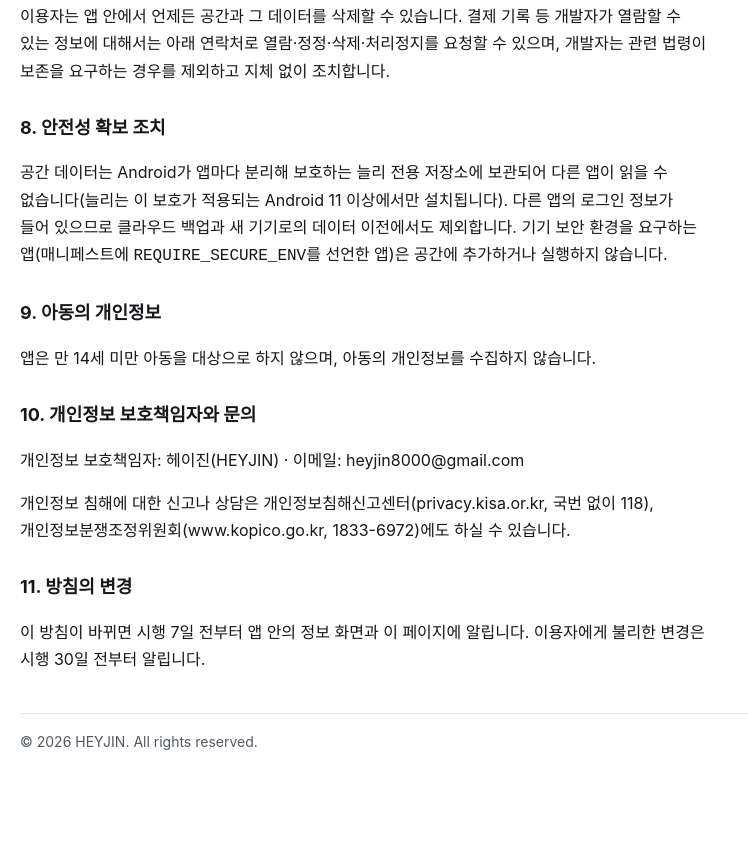
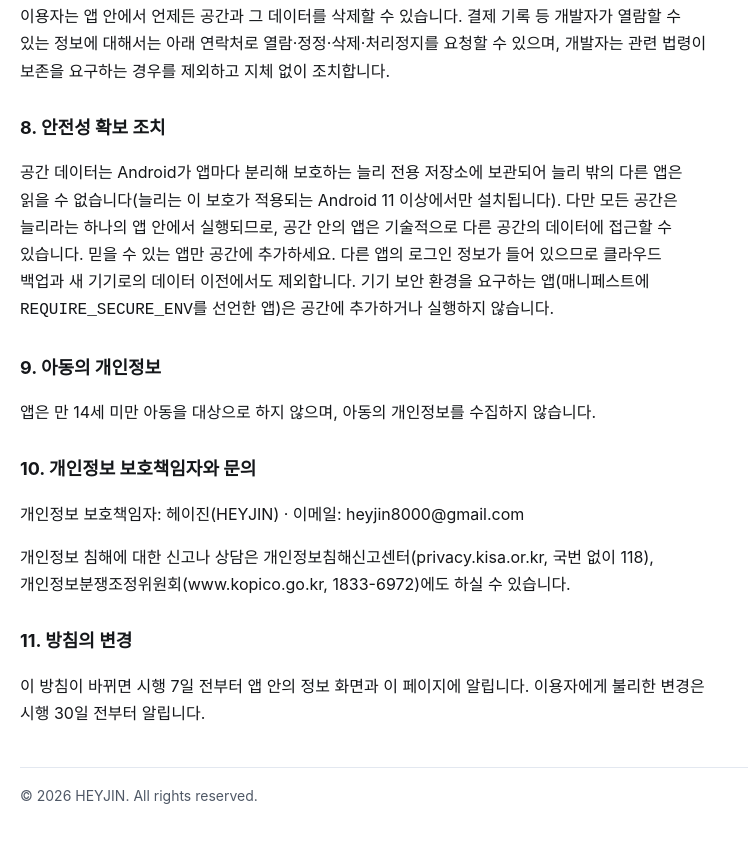
Before and after one commit to scv9701/neully, a plain HTML site: page privacy.html in a window 1280 px wide. Shown: the part 1770-2612 px from the top of the page, without its empty margins (0-748 px from the left). Before the commit the page ends 2572 px from the top, so only its background shows below. Drawn offline with Linux system fonts and the light colour scheme.

Commit message:
개인정보처리방침 8항: 공간끼리 데이터 접근 가능성 안내
Co-Authored-By: Claude Opus 5.5 <noreply@anthropic.com>

```diff
--- a/privacy.html
+++ b/privacy.html
@@ -39,7 +39,7 @@
 <p>이용자는 앱 안에서 언제든 공간과 그 데이터를 삭제할 수 있습니다. 결제 기록 등 개발자가 열람할 수 있는 정보에 대해서는 아래 연락처로 열람·정정·삭제·처리정지를 요청할 수 있으며, 개발자는 관련 법령이 보존을 요구하는 경우를 제외하고 지체 없이 조치합니다.</p>
 
 <h2>8. 안전성 확보 조치</h2>
-<p>공간 데이터는 Android가 앱마다 분리해 보호하는 늘리 전용 저장소에 보관되어 다른 앱이 읽을 수 없습니다(늘리는 이 보호가 적용되는 Android 11 이상에서만 설치됩니다). 다른 앱의 로그인 정보가 들어 있으므로 클라우드 백업과 새 기기로의 데이터 이전에서도 제외합니다. 기기 보안 환경을 요구하는 앱(매니페스트에 <code>REQUIRE_SECURE_ENV</code>를 선언한 앱)은 공간에 추가하거나 실행하지 않습니다.</p>
+<p>공간 데이터는 Android가 앱마다 분리해 보호하는 늘리 전용 저장소에 보관되어 늘리 밖의 다른 앱은 읽을 수 없습니다(늘리는 이 보호가 적용되는 Android 11 이상에서만 설치됩니다). 다만 모든 공간은 늘리라는 하나의 앱 안에서 실행되므로, 공간 안의 앱은 기술적으로 다른 공간의 데이터에 접근할 수 있습니다. 믿을 수 있는 앱만 공간에 추가하세요. 다른 앱의 로그인 정보가 들어 있으므로 클라우드 백업과 새 기기로의 데이터 이전에서도 제외합니다. 기기 보안 환경을 요구하는 앱(매니페스트에 <code>REQUIRE_SECURE_ENV</code>를 선언한 앱)은 공간에 추가하거나 실행하지 않습니다.</p>
 
 <h2>9. 아동의 개인정보</h2>
 <p>앱은 만 14세 미만 아동을 대상으로 하지 않으며, 아동의 개인정보를 수집하지 않습니다.</p>
```
